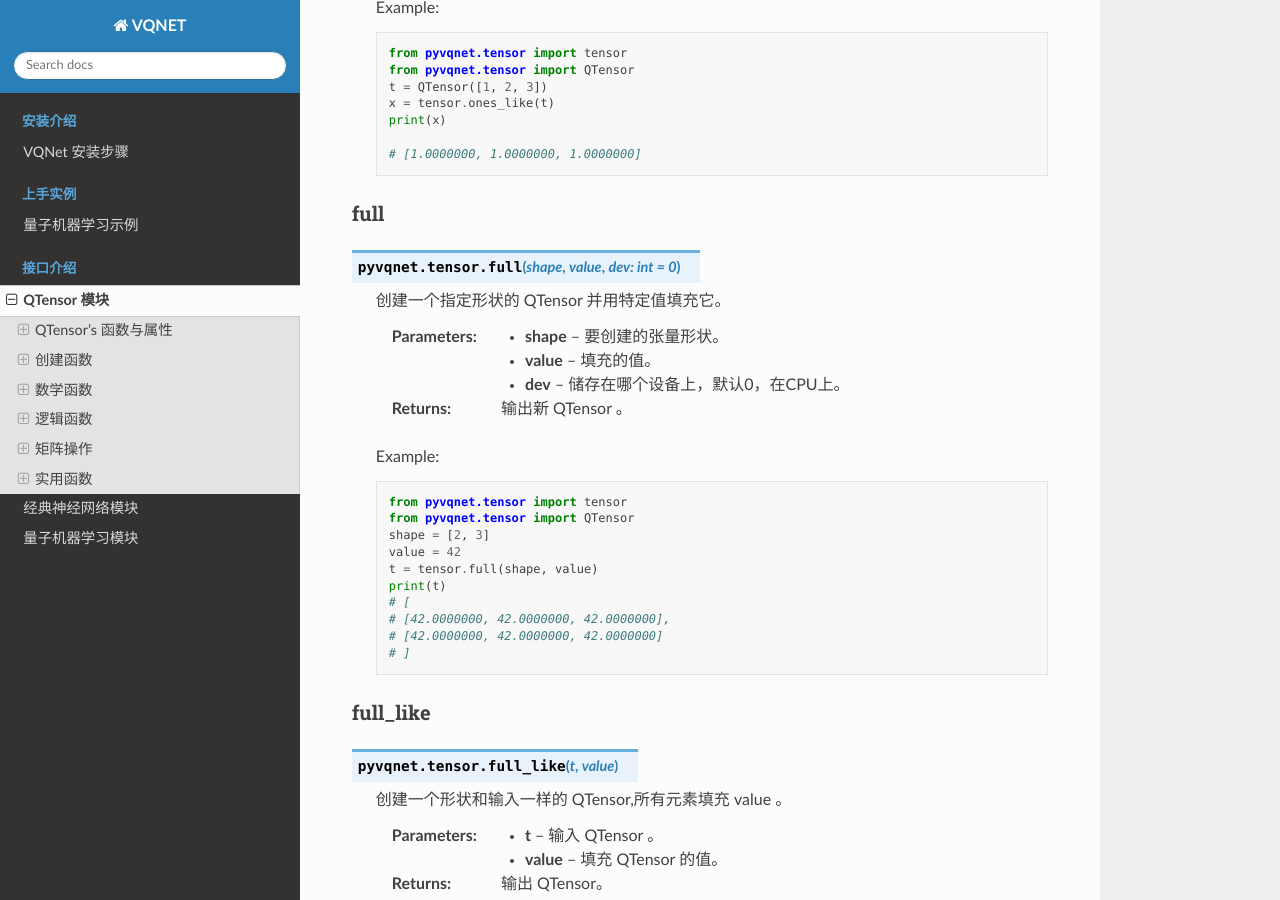
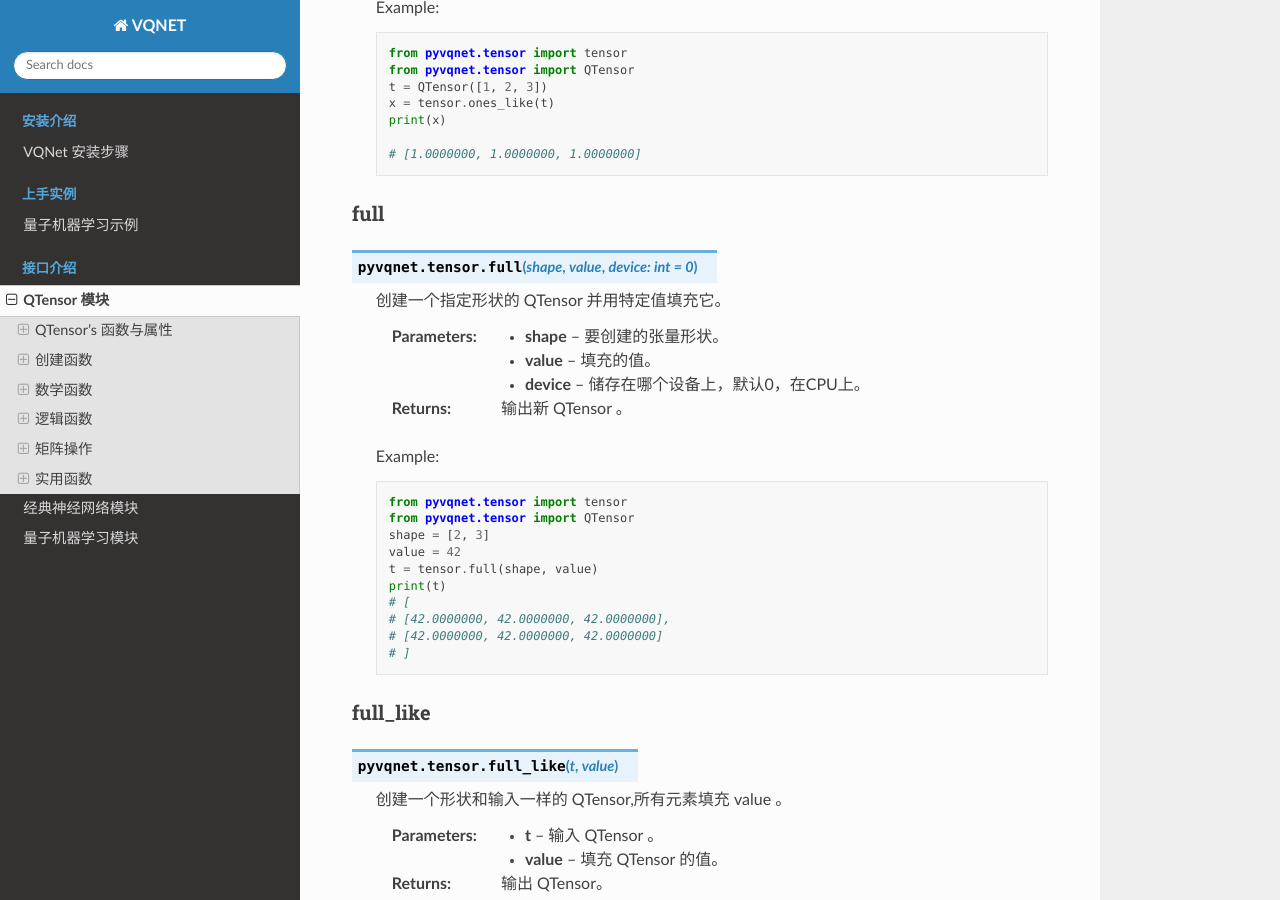
Before and after one commit to OriginQ/VQNET2.0-tutorial, a Sphinx documentation site: the page built from source/rst/QTensor.rst, in a window 1280 px wide and 900 px high, scrolled down 16577 px. Built offline with Sphinx 7.4.7 and the Read the Docs theme 2.0.0, drawn with Linux system fonts in a browser that asks for light colours; some of the changed text lies outside the part shown.

Commit message:
[ref] ref api doc dev ->device

```diff
--- a/source/rst/QTensor.rst
+++ b/source/rst/QTensor.rst
@@ -905,13 +905,13 @@
 full
 ^^^^^^^^^^^^^^^^^^^^^^^^^^^^^
 
-.. py:function:: pyvqnet.tensor.full(shape, value, dev: int = 0)
+.. py:function:: pyvqnet.tensor.full(shape, value, device: int = 0)
 
     创建一个指定形状的 QTensor 并用特定值填充它。
 
     :param shape: 要创建的张量形状。
     :param value: 填充的值。
-    :param dev: 储存在哪个设备上，默认0，在CPU上。
+    :param device: 储存在哪个设备上，默认0，在CPU上。
 
     :return: 输出新 QTensor 。
 
@@ -1058,7 +1058,7 @@
 logspace
 ^^^^^^^^^^^^^^^^^^^^^^^^^^^^^
 
-.. py:function:: pyvqnet.tensor.logspace(start, end, num, base, dev: int = 0, requires_grad)
+.. py:function:: pyvqnet.tensor.logspace(start, end, num, base, device: int = 0, requires_grad)
 
     在对数刻度上创建具有均匀间隔值的一维 QTensor。
 
@@ -1066,7 +1066,7 @@
     :param end: ``base ** end`` 是序列的最终值
     :param num: 要生成的样本数
     :param base: 对数刻度的基数
-    :param dev: 要使用的设备，默认 = 0 ，使用 CPU 设备。
+    :param device: 要使用的设备，默认 = 0 ，使用 CPU 设备。
     :param requires_grad: 是否计算梯度，默认为False。
     :return: 输出 QTensor 。
 
@@ -1084,13 +1084,13 @@
 eye
 ^^^^^^^^^^^^^^^^^^^^^^^^^^^^^
 
-.. py:function:: pyvqnet.tensor.eye(size, offset: int = 0, dev: int = 0)
+.. py:function:: pyvqnet.tensor.eye(size, offset: int = 0, device: int = 0)
 
     创建一个 size x size 的 QTensor，对角线上为 1，其他地方为 0。
 
     :param size: 要创建的（正方形）QTensor 的大小。
     :param offset: 对角线的索引：0（默认）表示主对角线，正值表示上对角线，负值表示下对角线。
-    :param dev: 要使用的设备，默认 = 0 ，使用 CPU 设备。
+    :param device: 要使用的设备，默认 = 0 ，使用 CPU 设备。
 
     :return: 输出 QTensor 。
 
@@ -1187,12 +1187,12 @@
 randu
 ^^^^^^^^^^^^^^^^^^^^^^^^^^^^^
 
-.. py:function:: pyvqnet.tensor.randu(shape, dev: int = 0)
+.. py:function:: pyvqnet.tensor.randu(shape, device: int = 0)
 
     创建一个具有均匀分布随机值的 QTensor 。
 
     :param shape: 要创建的 QTensor 的形状。
-    :param dev: 要使用的设备，默认 = 0 ，使用 CPU 设备。
+    :param device: 要使用的设备，默认 = 0 ，使用 CPU 设备。
     :return: 输出 QTensor 。
 
     Example::
@@ -1212,12 +1212,12 @@
 randn
 ^^^^^^^^^^^^^^^^^^^^^^^^^^^^^
 
-.. py:function:: pyvqnet.tensor.randn(shape, dev: int = 0)
+.. py:function:: pyvqnet.tensor.randn(shape, device: int = 0)
 
     创建一个具有正态分布随机值的 QTensor 。
 
     :param shape: 要创建的 QTensor 的形状。
-    :param dev: 要使用的设备，默认 = 0 ，使用 CPU 设备。
+    :param device: 要使用的设备，默认 = 0 ，使用 CPU 设备。
     :return: 输出 QTensor 。
 
     Example::
```
